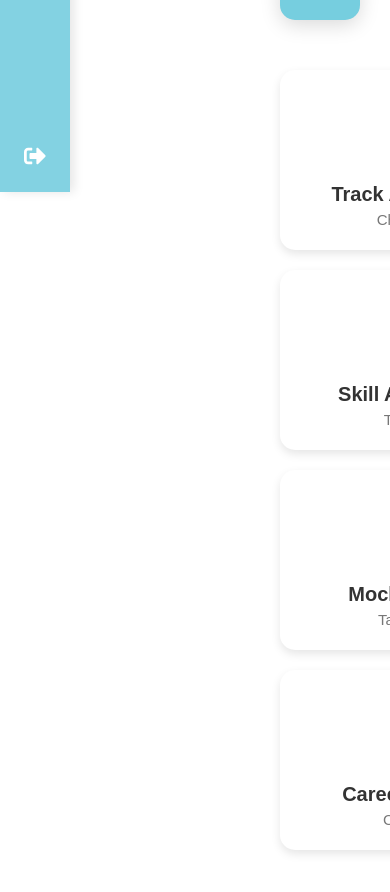
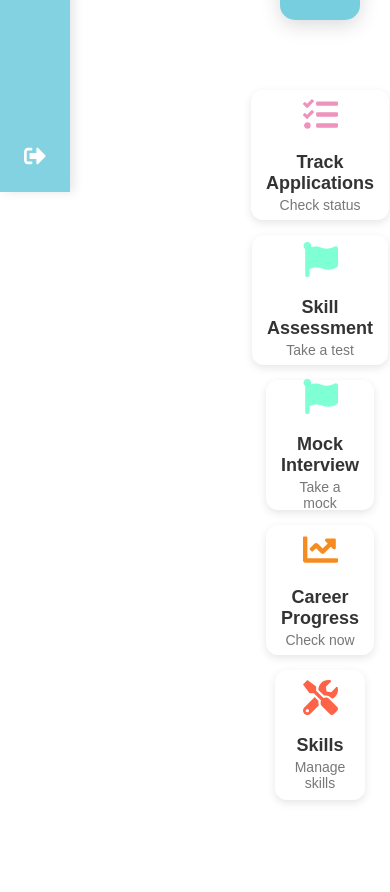
Before and after one commit to SwethaaB-CY/N, a Next.js app in the folder frontend/: page /dashboard/student-dashboard in a window 390 px wide. Shown: the part 652-1544 px from the top of the page. Built offline with nearby package versions, Linux system fonts and the light colour scheme; no server answers.

Commit message:
FeatureSD update

```diff
--- a/frontend/src/components/student/FeatureSD.tsx
+++ b/frontend/src/components/student/FeatureSD.tsx
@@ -1,22 +1,24 @@
 import React from "react";
 import styles from "@/styles/student/FeatureSD.module.css";
-import { FaTasks, FaFlag, FaChartLine } from "react-icons/fa";
+import { FaTasks, FaFlag, FaChartLine, FaTools } from "react-icons/fa";
 import { useRouter } from "next/router";
 
 const FeatureSD: React.FC = () => {
   const router = useRouter();
 
   const handleNavigation = (title: string) => {
-    if (title === "Skill Assessment") {
-      router.push("/student/skillAssessment");
+
+    if (title === "Skills") {
+      router.push("/student/skill");
     }
   };
 
   const features = [
-    { icon: <FaTasks size={40} color="#EE93BE" />, title: "Track Applications", desc: "Check status" },
-    { icon: <FaFlag size={40} color="#7FFFD4" />, title: "Skill Assessment", desc: "Take a test" },
-    { icon: <FaFlag size={40} color="#7FFFD4" />, title: "Mock Interview", desc: "Take a mock" },
-    { icon: <FaChartLine size={40} color="#F68C1F" />, title: "Career Progress", desc: "Check now" }
+    { icon: <FaTasks size={35} color="#EE93BE" />, title: "Track Applications", desc: "Check status" },
+    { icon: <FaFlag size={35} color="#7FFFD4" />, title: "Skill Assessment", desc: "Take a test" },
+    { icon: <FaFlag size={35} color="#7FFFD4" />, title: "Mock Interview", desc: "Take a mock" },
+    { icon: <FaChartLine size={35} color="#F68C1F" />, title: "Career Progress", desc: "Check now" },
+    { icon: <FaTools size={35} color="#FF6347" />, title: "Skills", desc: "Manage skills" }
   ];
 
   return (
@@ -26,7 +28,7 @@ const FeatureSD: React.FC = () => {
           key={index}
           className={styles.card}
           onClick={() => handleNavigation(feature.title)}
-          style={{ cursor: feature.title === "Skill Assessment" ? "pointer" : "default" }}
+          style={{ cursor: feature.title === "Skill Assessment" || feature.title === "Skills" ? "pointer" : "default" }}
         >
           <div className={styles.icon}>{feature.icon}</div>
           <h3>{feature.title}</h3>
--- a/frontend/src/pages/student/skillAssessment.tsx
+++ b/frontend/src/pages/student/skill.tsx
@@ -1,11 +1,11 @@
 import React from "react";
 import Skills from "@/components/student/Skills";
-import styles from "@/styles/student/SkillAssessment.module.css";
+import styles from "@/styles/student/Skill.module.css";
 
 const SkillAssessment: React.FC = () => {
   return (
     <div className={styles.content}>
-      <h1 className={styles.heading}>Skill Assessment</h1>
+      <h1 className={styles.heading}>Update Your Skills </h1>
       <p className={styles.description}>Add your skills and select your expertise level.</p>
 
       {/* Skills Component */}
--- a/frontend/src/styles/student/FeatureSD.module.css
+++ b/frontend/src/styles/student/FeatureSD.module.css
@@ -1,26 +1,18 @@
-.featureSection {
-    display: flex;
-    justify-content: space-between; /* Space between cards and upcoming events */
-    align-items: flex-start;
-    width: 90%;
-    margin: 30px auto 0;
-
-  }
-
-  /* Left Side: Cards */
 .featureContainer {
   display: flex;
-    gap: 20px;
+  gap: 15px;
   flex-wrap: wrap;
-    flex: 2; /* Takes up more space */
+  justify-content: center;
+  width: 95%;
+  margin: 20px auto;
 }
 
 .card {
-    width: 280px; /* Slightly adjusted for better fit */
-    height: 180px;
+  width: 220px; /* Smaller card size */
+  height: 160px;
   background: white;
-    border-radius: 15px;
-    box-shadow: 0px 4px 10px rgba(0, 0, 0, 0.1);
+  border-radius: 12px;
+  box-shadow: 0px 3px 8px rgba(0, 0, 0, 0.1);
   display: flex;
   flex-direction: column;
   align-items: center;
@@ -28,28 +20,56 @@
   transition: transform 0.3s ease, box-shadow 0.3s ease;
   cursor: pointer;
   text-align: center;
-    padding: 20px;
+  padding: 15px;
 }
 
 .card:hover {
   transform: translateY(-5px);
-    box-shadow: 0px 6px 15px rgba(0, 0, 0, 0.2);
+  box-shadow: 0px 5px 12px rgba(0, 0, 0, 0.2);
 }
 
 .card .icon {
-    width: 70px;
-    height: 70px;
-    margin-bottom: 10px;
+  width: 60px;
+  height: 60px;
+  margin-bottom: 8px;
 }
 
 .card h3 {
-    font-size: 20px;
+  font-size: 18px;
   font-weight: bold;
   color: #333;
-    margin: 10px 0 5px;
+  margin: 8px 0 3px;
 }
 
 .card p {
-    font-size: 15px;
+  font-size: 14px;
   color: #777;
 }
+
+/* Responsive Styling */
+@media (max-width: 1200px) {
+  .card {
+    width: 200px;
+    height: 150px;
+  }
+}
+
+@media (max-width: 992px) {
+  .featureContainer {
+    justify-content: space-between;
+  }
+  .card {
+    width: 180px;
+    height: 140px;
+  }
+}
+
+@media (max-width: 768px) {
+  .featureContainer {
+    justify-content: center;
+  }
+  .card {
+    width: 160px;
+    height: 130px;
+  }
+}
```
Also changed, not shown: frontend/src/styles/student/Skill.module.css (renamed from frontend/src/styles/student/SkillAssessment.module.css). Lines whose indentation alone changed are shown as unchanged.
